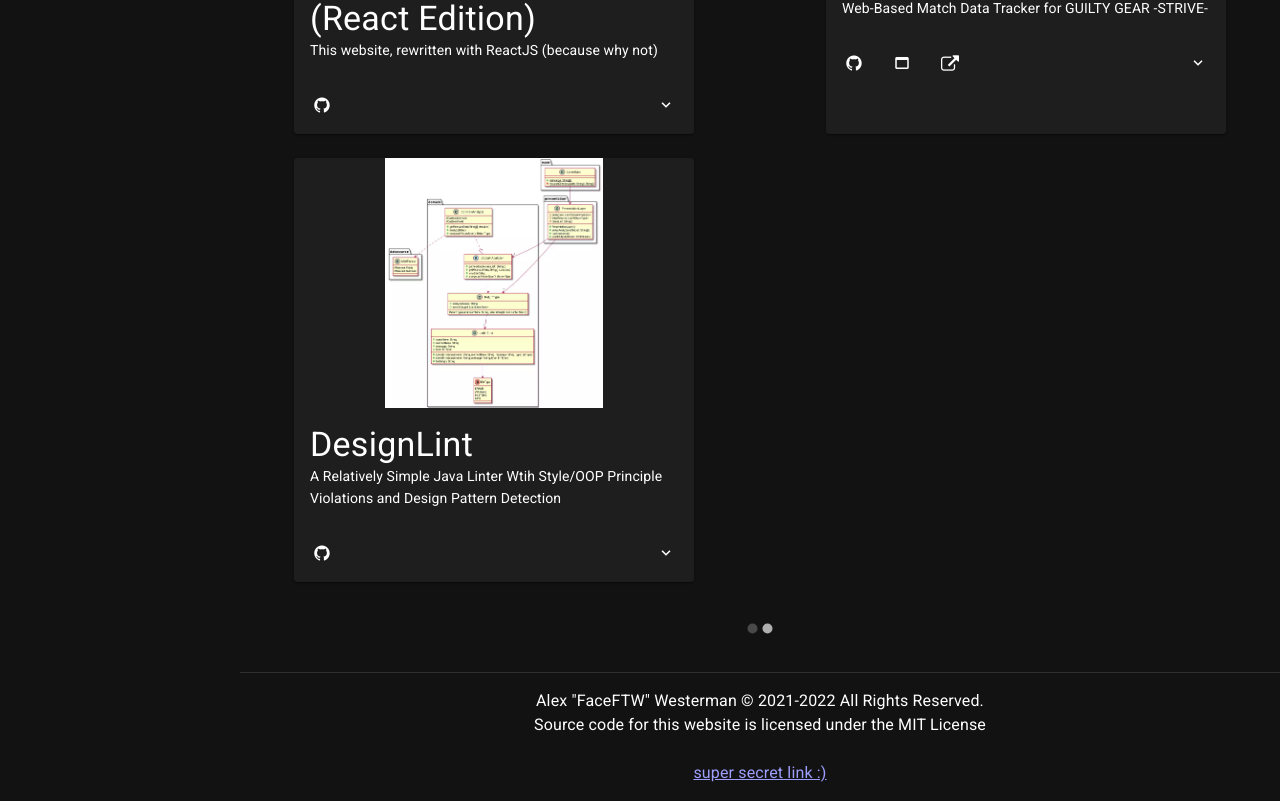
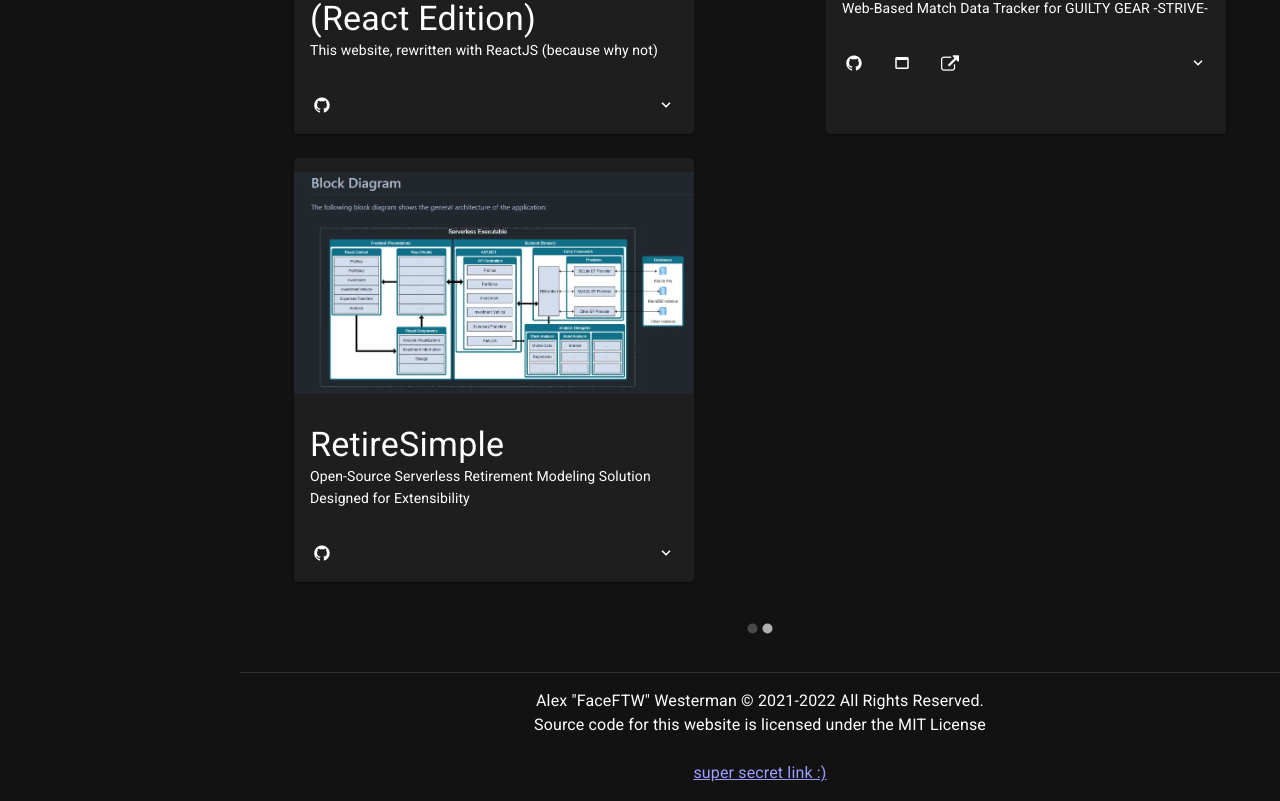
Before and after one commit to FaceFTW/faceftw.github.io, a React (Create React App) app: page / in a window 1280 px wide. Shown: the part 1102-1903 px from the top of the page. Built offline with nearby package versions, Linux system fonts and the light colour scheme.

Commit message:
Update Projects

```diff
--- a/src/assets/json/projects.json
+++ b/src/assets/json/projects.json
@@ -221,6 +221,28 @@
 			"projectAsset": "dotfiles.webp",
 			"projectLinks": [{ "linkType": "github", "linkURL": "https://github.com/rhit-westeraj/dotfiles" }],
 			"projectStatus": { "status": "Active Development" }
+		},
+		{
+			"projectId": 17,
+			"projectName": "JFTP \"Scuffed\" Edition",
+			"projectDescription": "A \"Scuffed\" and \"Updated\" version of the JFTP project, originally from SourceForge",
+			"projectSubDesc": "For Rose-Hulman CSSE477 - Software Architecture",
+			"projectLanguage": ["Java"],
+			"projectLibraries": ["See Repo"],
+			"projectLinks": [{ "linkType": "github", "linkURL": "https://github.com/rhit-westeraj/jftp-scuffed" }],
+			"projectStatus": { "status": "Finished" },
+			"projectAsset": "jftp.webp"
+		},
+		{
+			"projectId": 18,
+			"projectName": "RetireSimple",
+			"projectDescription": "Open-Source Serverless Retirement Modeling Solution Designed for Extensibility",
+			"projectSubDesc": "For Rose-Hulman Senior Project (CSSE497-499)",
+			"projectLanguage": ["C# (.NET 6)", "TypeScript"],
+			"projectLibraries": ["ASP.NET Core 6", "Entity Framework Core 6", "Math.NET", "ReactJS"],
+			"projectLinks": [{ "linkType": "github", "linkURL": "https://github.com/rhit-westeraj/RetireSimple" }],
+			"projectStatus": { "status": "Active Development" },
+			"projectAsset": "retiresimple.webp"
 		}
 	]
 }
--- a/src/panels/Main.tsx
+++ b/src/panels/Main.tsx
@@ -22,7 +22,7 @@
 };
 export default function MainPanel() {
 	const projects: Project[] = projectData.projectList;
-	const featured = [projects[15], projects[6], projects[7], projects[11], projects[1], projects[14]];
+	const featured = [projects[15], projects[6], projects[18], projects[7], projects[17], projects[14]];
 	const mdQuery = useMediaQuery('(min-width: 992px)');
 	const lgQuery = useMediaQuery('(min-width: 1200px)');
 
```
Also changed, not shown: src/assets/img/jftp.webp (added), src/assets/img/retiresimple.webp (added).
